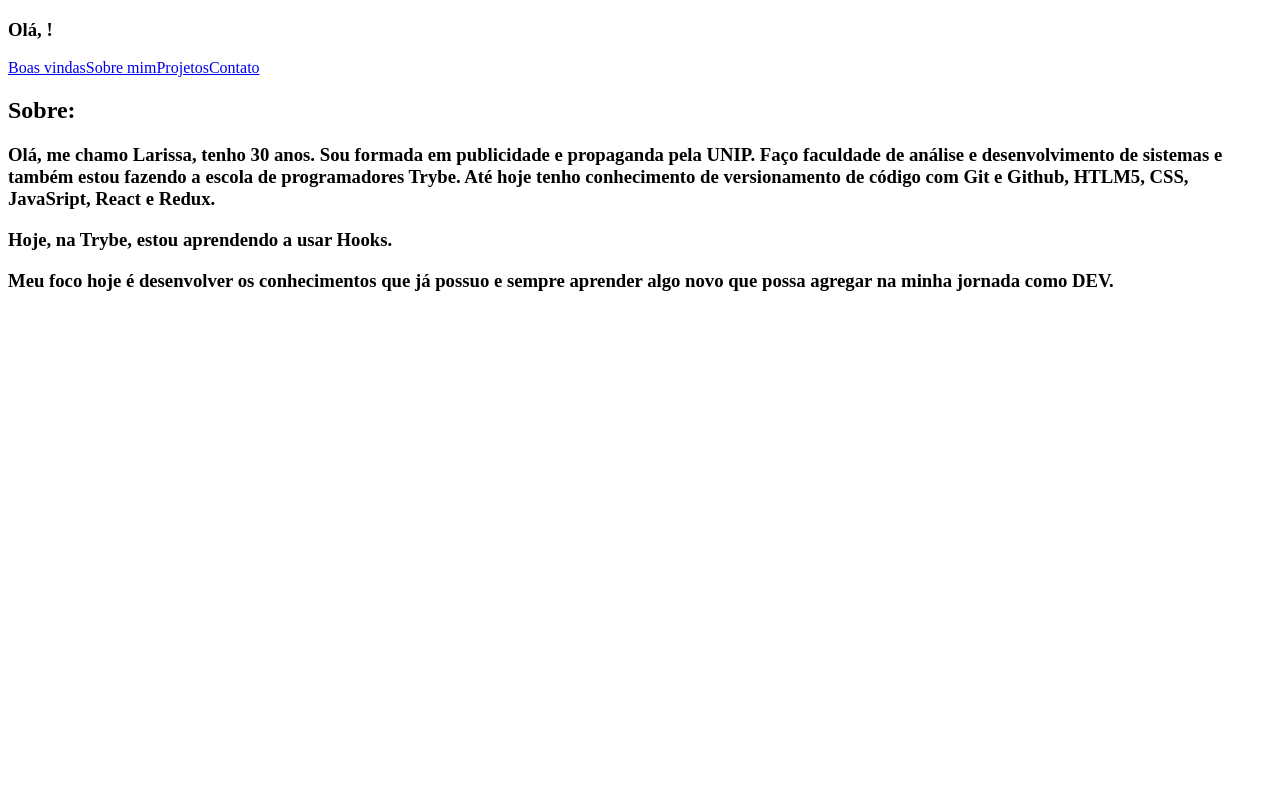
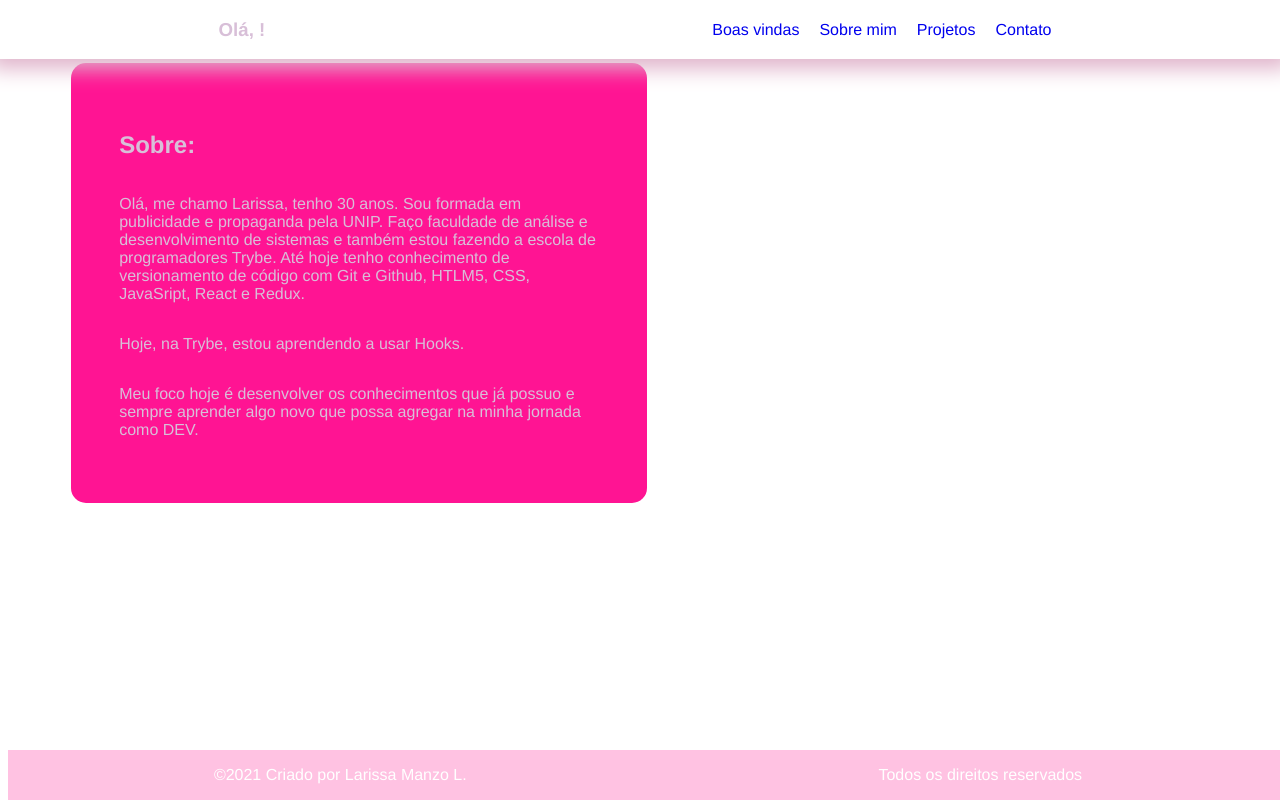
Before and after one commit to larymanzo/Portfolio, a React (Create React App) app: page /sobre in a window 1280 px wide. Built offline with nearby package versions, Linux system fonts and the light colour scheme.

Commit message:
Começando estilo

```diff
--- /dev/null
+++ b/src/components/Footer.js
@@ -0,0 +1,19 @@
+import React from 'react';
+import '../css/footer.css'
+
+class BoasVindas extends React.Component {
+  render() {
+    return (
+      <footer>
+        <span>
+          ©2021 Criado por Larissa Manzo L.
+        </span>
+        <span>
+          Todos os direitos reservados
+        </span>
+      </footer>
+    );
+  }
+}
+
+export default BoasVindas;
--- a/src/components/Header.js
+++ b/src/components/Header.js
@@ -2,20 +2,21 @@ import React, { Component } from 'react';
 import { connect } from 'react-redux';
 import PropTypes from 'prop-types';
 import { Link } from 'react-router-dom';
+import '../css/header.css'
 
 class Header extends Component {
   render() {
     const { name } = this.props;
     return (
-      <header>
-        <h3 data-testid="email-field">
+      <header className="main-header">
+        <h3 className="name-header">
           Olá, { name } !
         </h3>
-        <nav>
-          <Link to="/boas-vindas">Boas vindas</Link>
-          <Link to="/sobre">Sobre mim</Link>
-          <Link to="/projetos">Projetos</Link>
-          <Link to="/contato">Contato</Link>
+        <nav className="nav-bar-header">
+          <Link to="/boas-vindas" className="item-nav-bar">Boas vindas</Link>
+          <Link to="/sobre" className="item-nav-bar">Sobre mim</Link>
+          <Link to="/projetos" className="item-nav-bar">Projetos</Link>
+          <Link to="/contato" className="item-nav-bar">Contato</Link>
         </nav>
       </header>
     );
--- /dev/null
+++ b/src/css/cards.css
@@ -0,0 +1,26 @@
+body {
+  font-family: 'Franklin Gothic Medium', 'Arial Narrow', Arial, sans-serif;
+  background-color: white;
+}
+
+.welcome {
+  border-radius: 15px;
+  color:thistle;
+  display: flex;
+  flex-direction: column;
+  justify-content: center;
+  margin: 5%;
+  padding: 3rem;
+  width: 30rem;
+}
+
+.section-main {
+  background-color: 248, 225, 237;
+  box-shadow: 0px 0px 20px 10px rgb(223, 169, 197);
+  border-radius: 15px;
+}
+
+.section-about {
+  background-color: deeppink;
+  border-radius: 15px;
+}
--- /dev/null
+++ b/src/css/footer.css
@@ -0,0 +1,10 @@
+footer {
+  background-color:rgb(255, 194, 226);
+  bottom:0;
+  color: white;
+  display: flex;
+  justify-content: space-around;
+  padding: 1rem 0;
+  position:fixed;
+  width:100%;
+}
--- /dev/null
+++ b/src/css/header.css
@@ -0,0 +1,32 @@
+.main-header {
+  color:thistle;
+  background-color: white;
+  box-shadow: 0px 0px 20px 10px rgb(224, 180, 203);
+  display: flex;
+  justify-content: space-around;
+  left: 0;
+  position: fixed;
+  top: 0;
+  width: 100%;
+}
+
+a {
+  text-decoration: none;
+}
+
+.name-header {
+  align-self: center;
+}
+
+.nav-bar-header {
+  align-self: center;
+  display: flex;
+  justify-content: space-between;
+
+}
+
+.item-nav-bar {
+  display: flex;
+  justify-content: space-between;
+  padding: 10px;
+}
--- a/src/pages/BoasVindas.js
+++ b/src/pages/BoasVindas.js
@@ -1,16 +1,19 @@
 import React from 'react';
 import Header from '../components/Header';
+import Footer from '../components/Footer'
+import '../css/cards.css'
 
 class BoasVindas extends React.Component {
   render() {
     return (
       <>
         <Header />
-        <section>
+        <section className="welcome section-main">
           <h3>Olá! Meu nome é:</h3>
           <h1>Larissa Manzo Lamoso</h1>
           <p>Sou formada em Publicidade e propaganda, faço análise e desenvolvimento na FATEC-Ourinhos e também estou cursando a escola de programadores Trybe, em desenvolvimento full-stack</p>
         </section>
+        <Footer />
       </>
     );
   }
--- a/src/pages/Contato.js
+++ b/src/pages/Contato.js
@@ -1,20 +1,22 @@
 import React from 'react';
 import Header from '../components/Header';
+import Footer from '../components/Footer';
+import '../css/cards.css'
 
 class Contato extends React.Component {
   render() {
     return (
       <>
         <Header />
-        <section>
+        <section className="welcome">
           <a href="//www.github.com/larymanzo" alt="github">
             Github
           </a>
           <a href="//www.linkedin.com/in/larissa-manzo/" alt="github">
             Linkedin
           </a>
-          {/* <img src="../images/github.png" alt="imagem do github"></img> */}
         </section>
+        <Footer />
       </>
     );
   }
--- a/src/pages/Index.js
+++ b/src/pages/Index.js
@@ -3,6 +3,8 @@ import { connect } from 'react-redux';
 import PropTypes from 'prop-types';
 import { Link } from 'react-router-dom';
 import { userInformation } from '../redux/actions';
+import Footer from '../components/Footer'
+
 
 class Login extends Component {
   constructor(props) {
@@ -24,6 +26,7 @@ class Login extends Component {
     const { sendInfo } = this.props;
     const { handleChange, state } = this;
     return (
+      <>
         <header className="App-header">
           <section>
             <h3>Seja bem-vindo!!</h3>
@@ -49,6 +52,8 @@ class Login extends Component {
             </Link>
           </form>
         </header>
+        <Footer />
+      </>
     );
   }
 }
--- a/src/pages/Projetos.js
+++ b/src/pages/Projetos.js
@@ -1,13 +1,16 @@
 import React from 'react';
 import Header from '../components/Header';
+import Footer from '../components/Footer';
+import '../css/cards.css'
 
 class Projetos extends React.Component {
   render() {
     return (
-      <section>
+      <>
         <Header />
-        {/* <Form /> */}
-      </section>
+        <p className="section-main">Teste</p>
+        <Footer />
+      </>
     );
   }
 }
--- a/src/pages/Sobre.js
+++ b/src/pages/Sobre.js
@@ -1,17 +1,22 @@
 import React from 'react';
 import Header from '../components/Header';
+import Footer from '../components/Footer'
+import '../css/cards.css'
 
 class Sobre extends React.Component {
   render() {
     return (
-      <section>
+      <>
         <Header />
-        <h2>Sobre:</h2>
-        <h3>Olá, me chamo Larissa, tenho 30 anos. Sou formada em publicidade e propaganda pela UNIP. Faço faculdade de análise e desenvolvimento de sistemas e também estou fazendo a escola de programadores Trybe. Até hoje tenho conhecimento de versionamento de código com Git e Github, HTLM5, CSS, JavaSript, React e Redux.</h3>
-        <h3>Hoje, na Trybe, estou aprendendo a usar Hooks. </h3>
-        <h3>Meu foco hoje é desenvolver os conhecimentos que já possuo e sempre aprender algo novo que possa agregar na minha jornada como DEV.
-        </h3>
-      </section>
+        <section className="welcome section-about">
+          <h2>Sobre:</h2>
+          <p>Olá, me chamo Larissa, tenho 30 anos. Sou formada em publicidade e propaganda pela UNIP. Faço faculdade de análise e desenvolvimento de sistemas e também estou fazendo a escola de programadores Trybe. Até hoje tenho conhecimento de versionamento de código com Git e Github, HTLM5, CSS, JavaSript, React e Redux.</p>
+          <p>Hoje, na Trybe, estou aprendendo a usar Hooks. </p>
+          <p>Meu foco hoje é desenvolver os conhecimentos que já possuo e sempre aprender algo novo que possa agregar na minha jornada como DEV.
+          </p>
+        </section>
+        <Footer />
+      </>
     );
   }
 }
```
Lines whose indentation alone changed are shown as unchanged.
